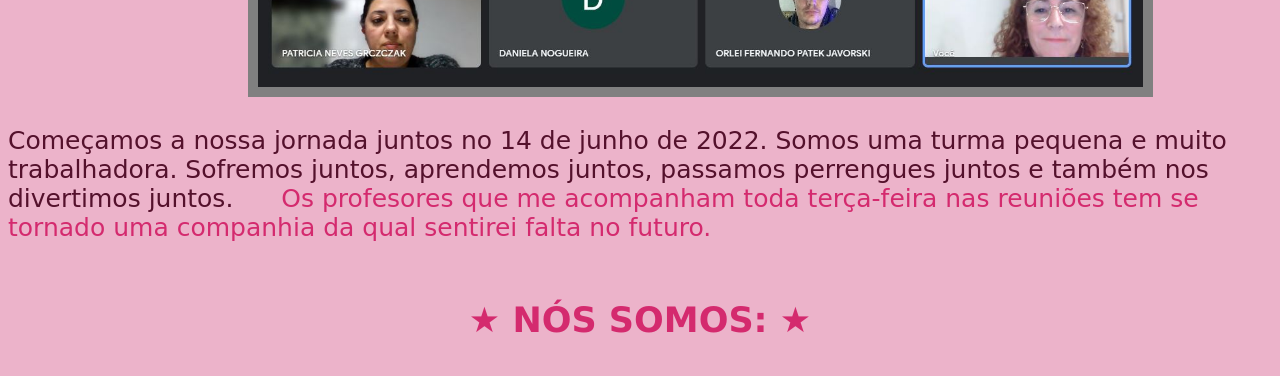
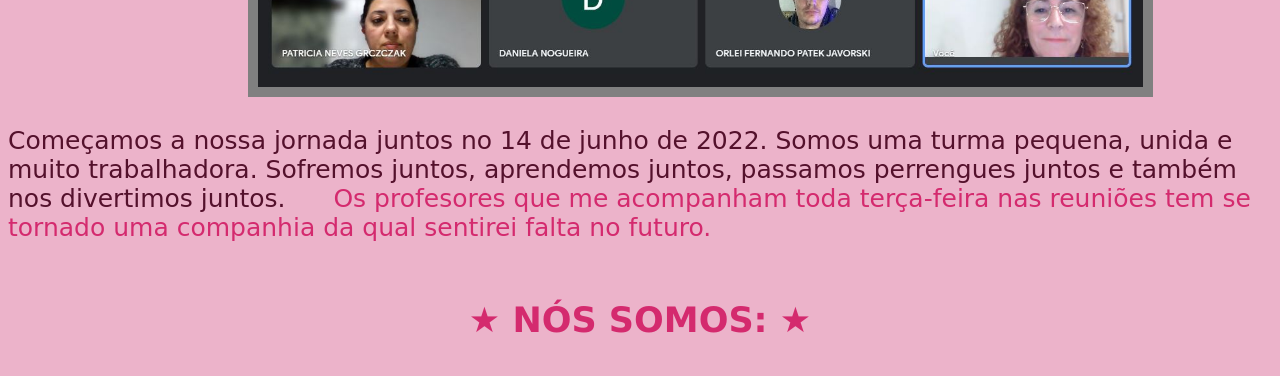
Before and after one commit to ProfMariaFernanda/formacao-programacao, a plain HTML site: page index.html in a window 1280 px wide. Shown: the part 840-1216 px from the top of the page. Drawn offline with Linux system fonts and the light colour scheme.

Commit message:
alteração 23-08

```diff
--- a/index.html
+++ b/index.html
@@ -18,7 +18,7 @@
   <img ID="Turma" src="TurmaV-2022-08-09.JPG">
 
   <p>Começamos a nossa jornada juntos no 14 de junho de 2022.
-    Somos uma turma pequena e muito trabalhadora.
+    Somos uma turma pequena, unida e muito trabalhadora.
     Sofremos juntos, aprendemos juntos, passamos perrengues juntos e também
     nos divertimos juntos.
     <span> Os profesores que me acompanham toda terça-feira nas reuniões
```
